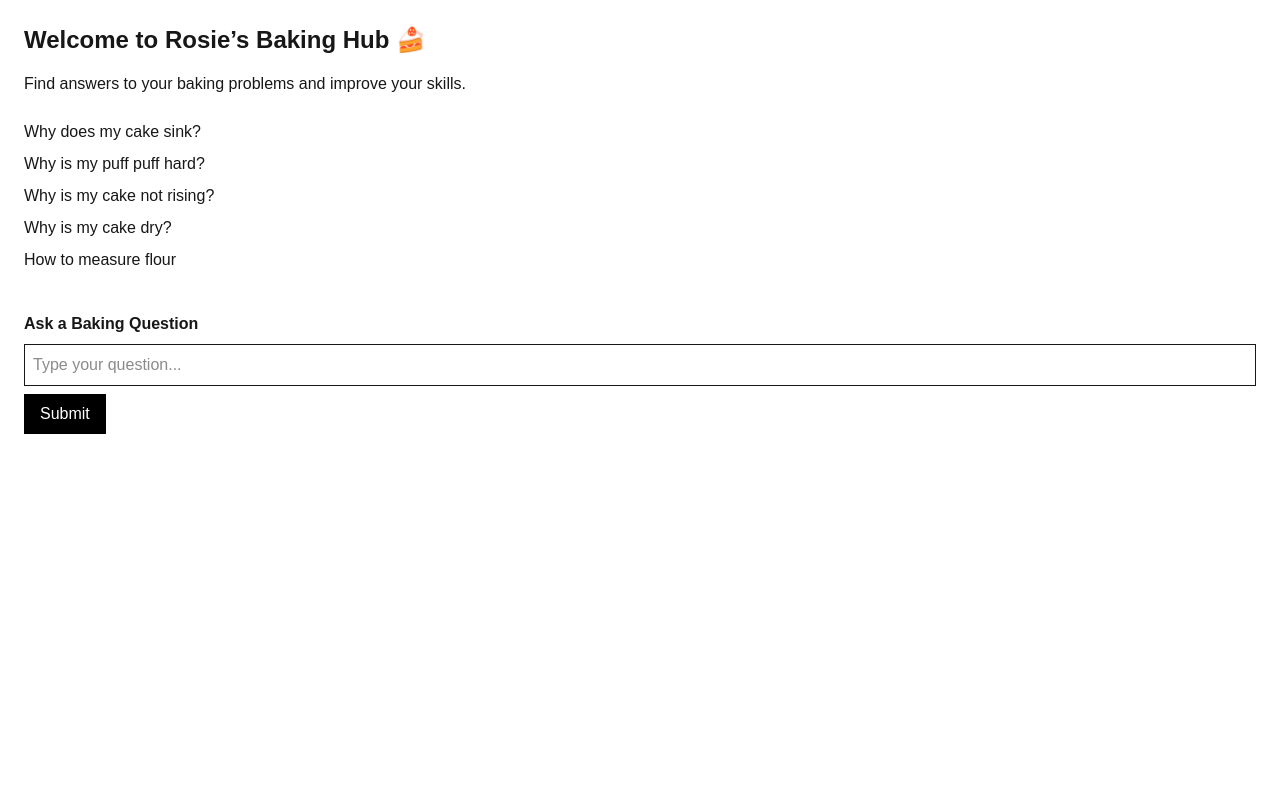
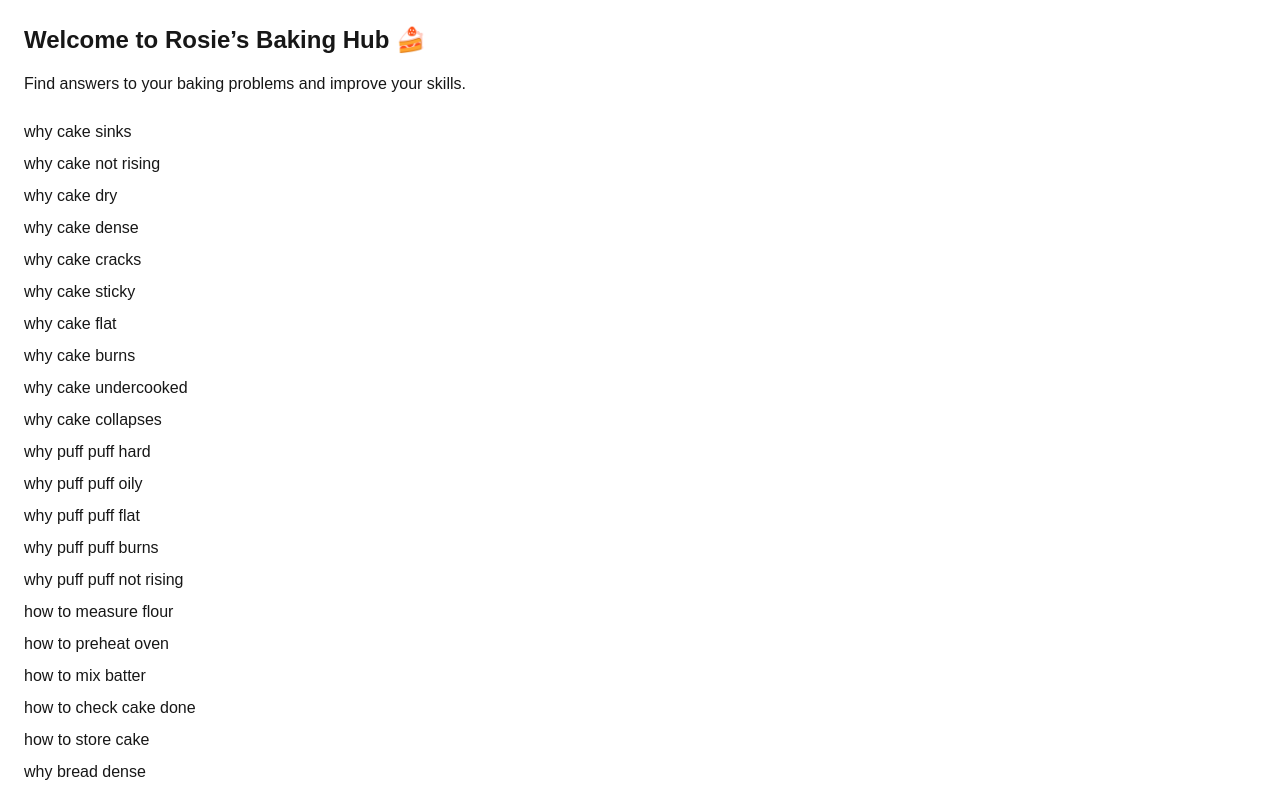
Before and after one commit to RoseO5/baking-hub, a Next.js app: page / in a window 1280 px wide. Shown: the top 795 px of the page. Built offline with nearby package versions, Linux system fonts and the light colour scheme.

Commit message:
Show all questions dynamically on homepage

```diff
--- a/app/page.tsx
+++ b/app/page.tsx
@@ -1,6 +1,66 @@
 "use client";
 
 import Link from "next/link";
+
+const questions = [
+  "why-cake-sinks",
+  "why-cake-not-rising",
+  "why-cake-dry",
+  "why-cake-dense",
+  "why-cake-cracks",
+  "why-cake-sticky",
+  "why-cake-flat",
+  "why-cake-burns",
+  "why-cake-undercooked",
+  "why-cake-collapses",
+
+  "why-puff-puff-hard",
+  "why-puff-puff-oily",
+  "why-puff-puff-flat",
+  "why-puff-puff-burns",
+  "why-puff-puff-not-rising",
+
+  "how-to-measure-flour",
+  "how-to-preheat-oven",
+  "how-to-mix-batter",
+  "how-to-check-cake-done",
+  "how-to-store-cake",
+
+  "why-bread-dense",
+  "why-bread-hard",
+  "why-bread-not-rising",
+
+  "why-cookies-hard",
+  "why-cookies-soft",
+
+  "why-icing-runny",
+  "why-icing-hard",
+
+  "why-cake-sticks-pan",
+  "how-to-grease-pan",
+
+  "why-cake-bitter",
+  "why-cake-too-sweet",
+
+  "why-cake-heavy",
+  "why-cake-light",
+
+  "why-cake-wet",
+  "why-cake-dry-edges",
+
+  "why-butter-not-creaming",
+  "why-eggs-curdle",
+
+  "why-mixture-lumpy",
+  "why-mixture-thin",
+
+  "why-cake-smells-egg",
+  "why-cake-no-flavor",
+
+  "why-oven-not-heating",
+  "why-cake-rises-one-side",
+  "why-batter-curdled"
+];
 
 export default function Home() {
   return (
@@ -14,14 +74,16 @@ export default function Home() {
       </p>
 
       <ul className="mt-6 space-y-2">
-        <li><Link href="/questions/why-cake-sinks">Why does my cake sink?</Link></li>
-        <li><Link href="/questions/why-puff-puff-hard">Why is my puff puff hard?</Link></li>
-        <li><Link href="/questions/why-cake-not-rising">Why is my cake not rising?</Link></li>
-        <li><Link href="/questions/why-cake-dry">Why is my cake dry?</Link></li>
-        <li><Link href="/questions/how-to-measure-flour">How to measure flour</Link></li>
+        {questions.map((q) => (
+          <li key={q}>
+            <Link href={`/questions/${q}`}>
+              {q.replace(/-/g, " ")}
+            </Link>
+          </li>
+        ))}
       </ul>
 
-      {/* 👇 FORM */}
+      {/* FORM */}
       <form
         className="mt-10"
         onSubmit={async (e) => {
```
